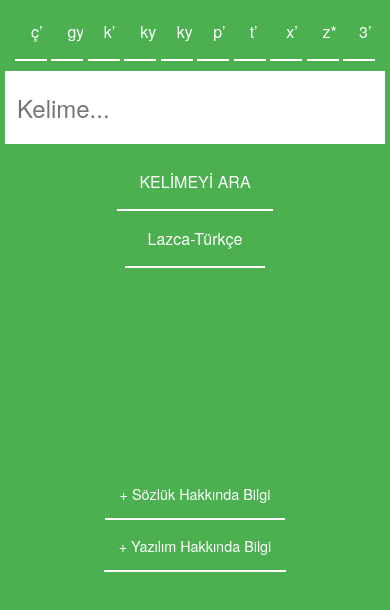
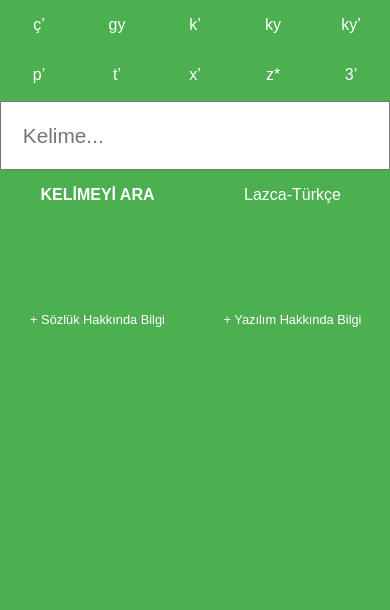
Before and after one commit to aytacyildiz/lazcasozluk, a plain HTML site: page cordova/www/index.html in a window 390 px wide. Drawn offline with nearby package versions, Linux system fonts and the light colour scheme; some packages are replaced by stand-ins of ours.

Commit message:
using pure css now :relieved:

```diff
--- a/cordova/www/css/index.css
+++ b/cordova/www/css/index.css
@@ -33,62 +33,36 @@ body {
     -moz-user-select: text;
     -ms-user-select: text;
     user-select: text;
-    font-family:'HelveticaNeue-Light', 'HelveticaNeue', Helvetica, Arial, sans-serif;
+    /*font-family:'HelveticaNeue-Light', 'HelveticaNeue', Helvetica, Arial, sans-serif;*/
 }
 
-.app {
-    max-width: 800px;
-    padding: 4px 5px 0 5px;
+/* slow */
+* {
+    -webkit-tap-highlight-color: rgba(0,0,0,0); /* make transparent link selection, adjust last value opacity 0 to 1.0 */
+}
+
+.app{
+    max-width: 960px;
     margin: 0 auto;
 }
 
-/*
-    Head
-*/
-
-.letter{
-    width: 8%;
-    display: inline-block;
-    box-sizing: border-box;
+.button{
+    padding: 1em;
+    border: 0;
+    /*border-bottom: 0.125em solid white; /*2/16em ~= 2px*/
+    color: white;
+    background-color: rgba(0,0,0,0);
 }
 
-#letterBar{
-    text-align: center;
+.button:active{
+    background-color: white;
+    color: black;
 }
 
-#search{
-    font-size: 1.5em;
-    border: 0;
-    margin: 10px 0 10px 0;
-    padding: 0.8em 0.5em;
-    width: 100%;
-    display: block;
-    box-sizing: border-box;
-}
-
-#searchBar{
-    margin-bottom: 10px;
-    text-align: center;
-}
-
-.searchBarButton{
-    margin: 0 10%;
-    display: inline-block;
-    box-sizing: border-box;
-}
-
-#searchButton, #switcher{
-    padding: 1em 6%;
-}
-
-/*
-    Definition
-*/
-
-#definition{
+#info, #definition{
     background: white;
-    margin: 5px 0;
-    padding: 10px 8px;
+    overflow-wrap: break-word;
+    padding: 0.125em;
     display: none;
 }
 
@@ -101,46 +75,42 @@ body {
     margin-bottom: 2pt;
 }
 
-/*
-    Bottom
-*/
+#search{
+    padding: 1em;
+    font-size: 1.3em;
+}
 
-#bottom{
-    margin: 200px 0 0 0;
+#searchButton{
+    font-weight: bold;
+}
+
+.infoButton{
+    font-size: 0.8em;
 }
 
 #bottomButtons{
-    text-align: center;
+    margin-top: 5em;
 }
+/*568px>*/
+@media screen and (min-width: 35.5em){
 
-.infoButton{
-    font-size: 0.9em;
-    display: inline-block;
-    margin: 0 2%;
 }
+/*768px>*/
+@media screen and (min-width: 48em){
+    #info, #definition{
+        padding: 1em;
+    }
+}
+/*1024px>*/
+@media screen and (min-width: 64em){
+    #search{
+        margin-bottom: 1em;
+    }
+    #head{
+        margin-top: 2em;
+    }
+}
+/*1280px>*/
+@media screen and (min-width: 80em){
 
-#info{
-    background: white;
-    margin: 0;
-    padding: 10px 8px;
-    display: none;
-    overflow-wrap: break-word;
 }
-
-.button{
-    padding: 1em;
-    border: 0;
-    border-bottom: 2px solid white;
-    color: white;
-    background-color: rgba(0,0,0,0);
-}
-
-.button:active{
-    background-color: white;
-    color: black;
-}
-
-/* slow */
-* {
-    -webkit-tap-highlight-color: rgba(0,0,0,0); /* make transparent link selection, adjust last value opacity 0 to 1.0 */
-}
--- a/cordova/www/index.html
+++ b/cordova/www/index.html
@@ -28,43 +28,45 @@
             * Disables use of inline scripts in order to mitigate risk of XSS vulnerabilities. To change this:
                 * Enable inline JS: add 'unsafe-inline' to default-src
         -->
-        <meta http-equiv="Content-Security-Policy" content="default-src 'self' data: gap: https://ssl.gstatic.com 'unsafe-eval'; style-src 'self' 'unsafe-inline'; media-src *">
+        <meta http-equiv="Content-Security-Policy" content="default-src 'self' data: gap: https://ssl.gstatic.com 'unsafe-eval'; style-src 'self' 'unsafe-inline'; media-src 'self'">
         <meta name="format-detection" content="telephone=no">
         <meta name="msapplication-tap-highlight" content="no">
         <meta name="viewport" content="user-scalable=no, initial-scale=1, maximum-scale=1, minimum-scale=1, width=device-width">
         <meta charset="UTF-8">
-        <link rel="stylesheet" type="text/css" href="css/normalize.css">
+        <link rel="stylesheet" type="text/css" href="css/pure-min.css">
         <link rel="stylesheet" type="text/css" href="css/index.css">
         <title>Lazca Sözlük</title>
     </head>
     <body>
-        <div class="app">
-            <div id="head">
+        <div class="app pure-g">
+            <div id="head" class="pure-u-1">
                 <!-- Support for datalist http://caniuse.com/#feat=datalist -->
-                <div id="letterBar">
-                    <input class="letter button" type="button" value="ç’">
-                    <input class="letter button" type="button" value="gy">
-                    <input class="letter button" type="button" value="k’">
-                    <input class="letter button" type="button" value="ky">
-                    <input class="letter button" type="button" value="ky’">
-                    <input class="letter button" type="button" value="p’">
-                    <input class="letter button" type="button" value="t’">
-                    <input class="letter button" type="button" value="x’">
-                    <input class="letter button" type="button" value="z*">
-                    <input class="letter button" type="button" value="3’">
+                <div id="letterBar" class="pure-g">
+                    <input class="letter button pure-u-1-5 pure-u-md-1-12" type="button" value="ç’">
+                    <input class="letter button pure-u-1-5 pure-u-md-1-12" type="button" value="gy">
+                    <input class="letter button pure-u-1-5 pure-u-md-1-12" type="button" value="k’">
+                    <input class="letter button pure-u-1-5 pure-u-md-1-12" type="button" value="ky">
+                    <input class="letter button pure-u-1-5 pure-u-md-1-12" type="button" value="ky’">
+                    <input class="letter button pure-u-1-5 pure-u-md-1-12" type="button" value="p’">
+                    <input class="letter button pure-u-1-5 pure-u-md-1-12" type="button" value="t’">
+                    <input class="letter button pure-u-1-5 pure-u-md-1-12" type="button" value="x’">
+                    <input class="letter button pure-u-1-5 pure-u-md-1-12" type="button" value="z*">
+                    <input class="letter button pure-u-1-5 pure-u-md-1-12" type="button" value="3’">
                 </div>
-                <input id="search" list="words" placeholder="Kelime...">
-                <datalist id="words" data-filter-reveal="true"></datalist>
-                <div id="searchBar">
-                    <input id="searchButton" class="searchBarButton button" type="button" value="KELİMEYİ ARA">
-                    <input id="switcher" class="searchBarButton button" type="button" value="Lazca-Türkçe">
+                <div class="pure-g">
+                    <input id="search" list="words" class="pure-u-1" placeholder="Kelime...">
+                    <datalist id="words" data-filter-reveal="true"></datalist>
+                </div>
+                <div id="searchBar" class="pure-g">
+                    <input id="searchButton" class="searchBarButton button pure-u-1-2 pure-u-lg-1" type="button" value="KELİMEYİ ARA">
+                    <input id="switcher" class="searchBarButton button pure-u-1-2 pure-u-lg-1" type="button" value="Lazca-Türkçe">
                 </div>
             </div>
-            <div id="definition"></div>
-            <div id="bottom">
-                <div id="bottomButtons">
-                    <input id="dinfoButton" class="infoButton button" type="button" value="+ Sözlük Hakkında Bilgi">
-                    <input id="sinfoButton" class="infoButton button" type="button" value="+ Yazılım Hakkında Bilgi">
+            <div id="definition" class="pure-u-1"></div>
+            <div id="bottom" class="pure-u-1">
+                <div id="bottomButtons" class="pure-g">
+                    <input id="dinfoButton" class="infoButton button pure-u-1-2" type="button" value="+ Sözlük Hakkında Bilgi">
+                    <input id="sinfoButton" class="infoButton button pure-u-1-2" type="button" value="+ Yazılım Hakkında Bilgi">
                 </div>
                 <div id="info"></div>
             </div>
```
Also changed, not shown: cordova/config.xml (+6 -6 lines).
